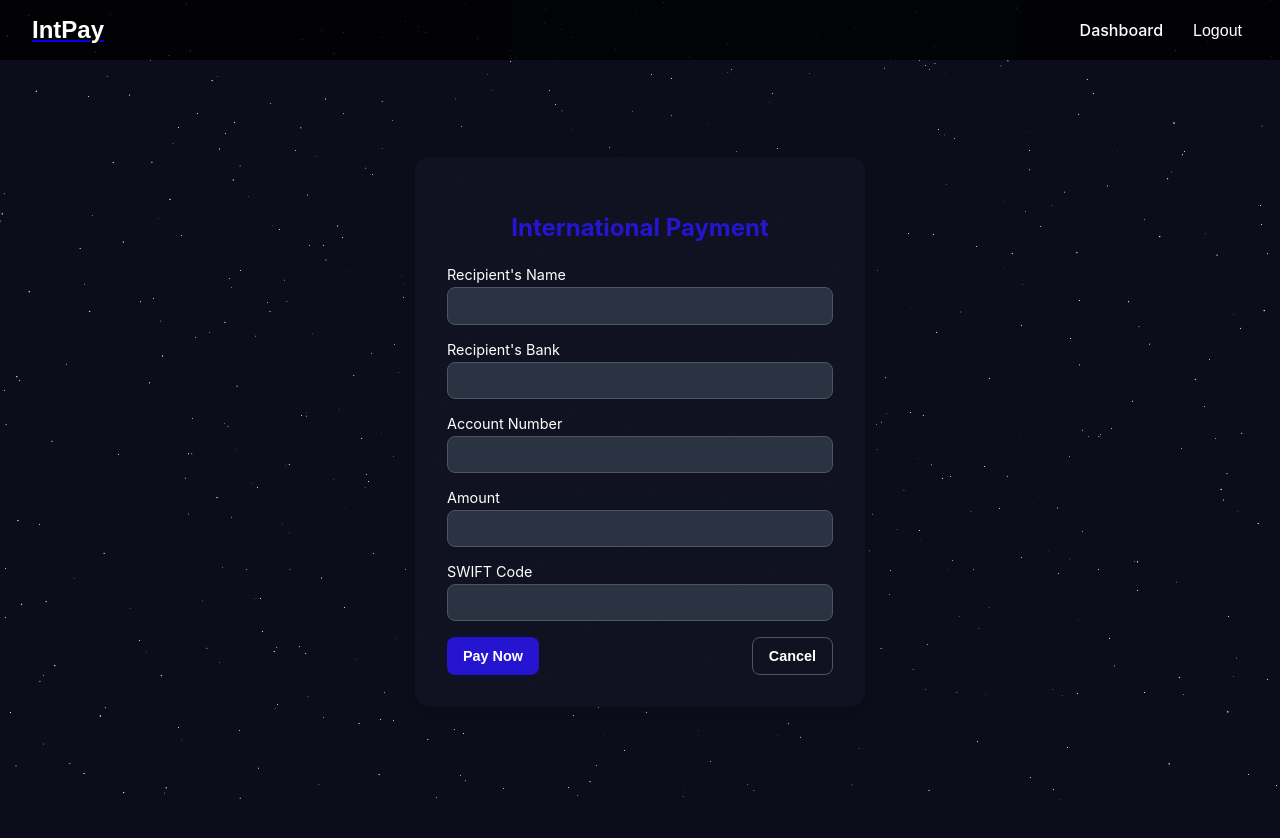
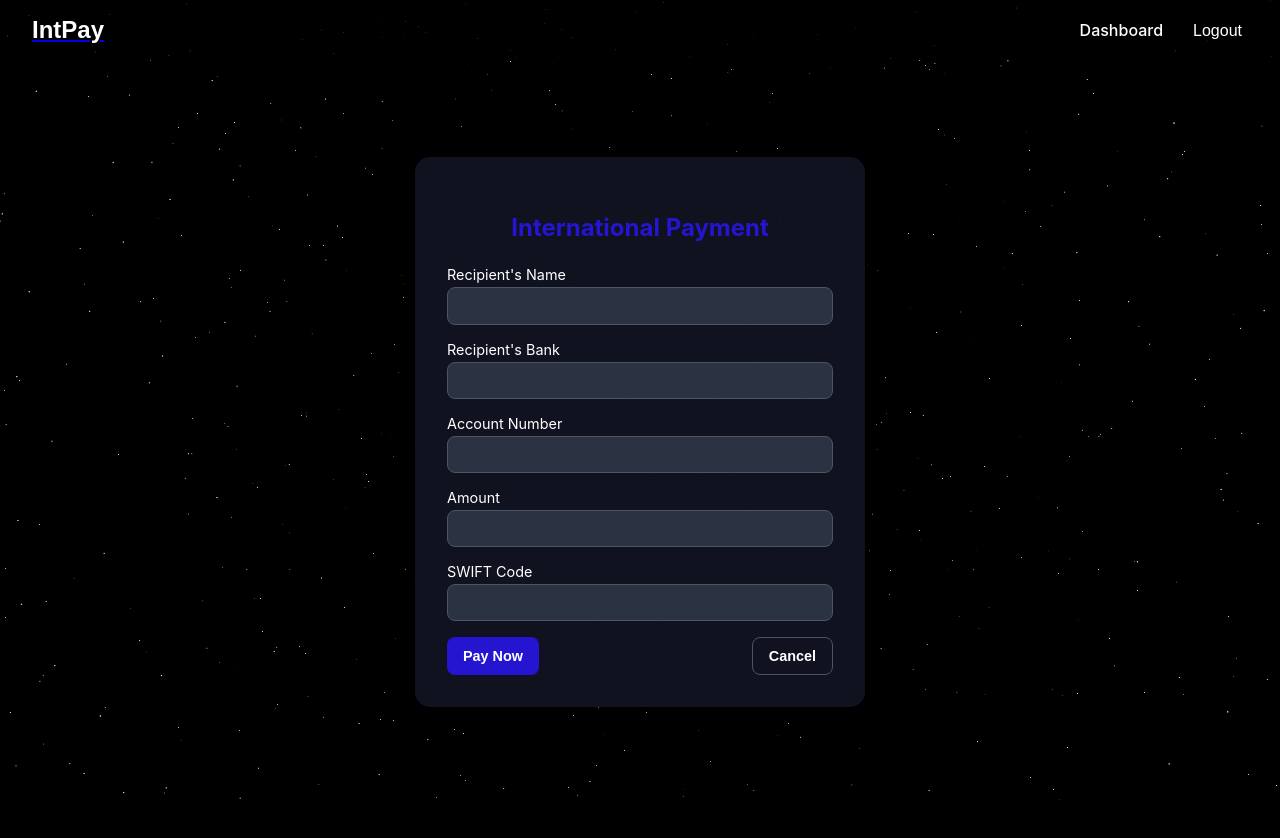
Before and after one commit to Server-Samurai-s/international-payment-system, a React (Create React App) app in the folder frontend/: page /payment in a window 1280 px wide. Shown: the top 838 px of the page. Built offline with nearby package versions, Linux system fonts and the light colour scheme; sample sign-in values are in the browser's storage.

Commit message:
Refactor SignUp component and update background color in paymentForm.css

```diff
--- a/frontend/src/styles/paymentForm.css
+++ b/frontend/src/styles/paymentForm.css
@@ -1,7 +1,7 @@
 .payment-form__full-page-container {
     position: relative;
     min-height: 100vh;
-    background-color: #0b0e1a;
+    background-color: #000;
     display: flex;
     align-items: center;
     justify-content: center;
```
Also changed, not shown: frontend/src/components/signUp.tsx (line endings or trailing spaces).
